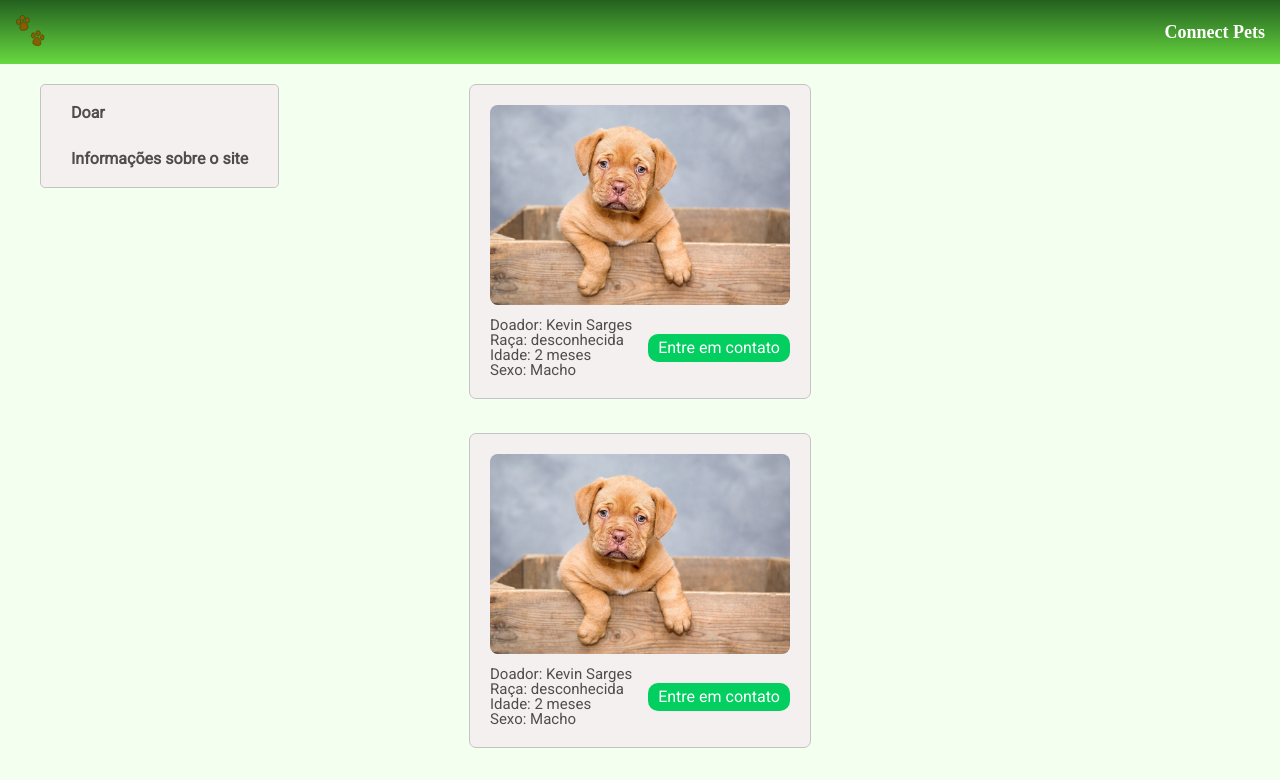
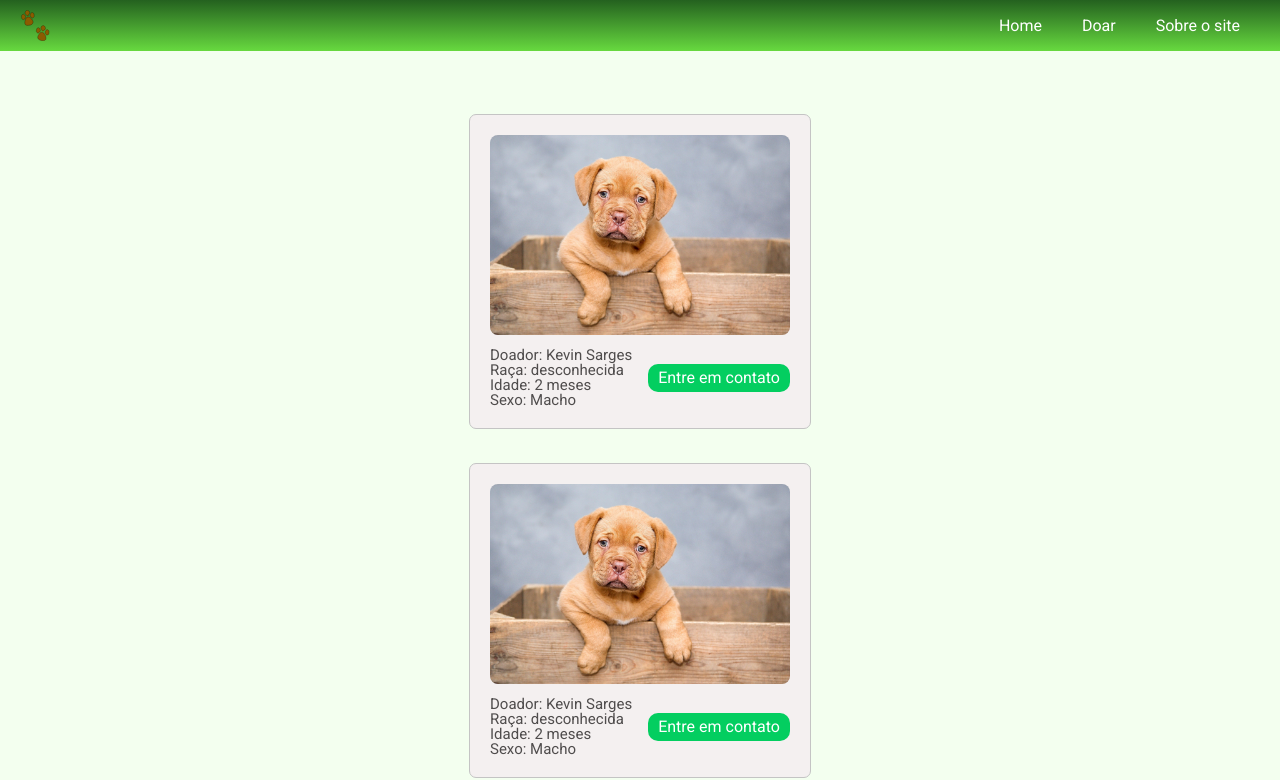
Before and after one commit to Kevin-Sarges/ConnectPets, a React (Create React App) app in the folder Front-End/: page / in a window 1280 px wide. Shown: the top 780 px of the page. Built offline with nearby package versions, Linux system fonts and the light colour scheme; the HTML template or start-up script is replaced by a standard one; a web font is replaced by a local one.

Commit message:
Connect Pets

```diff
--- a/Front-End/src/components/Feed/index.js
+++ b/Front-End/src/components/Feed/index.js
@@ -1,6 +1,5 @@
 import React from 'react';
 
-import Sidebar from '../Sidebar';
 import Pets from '../Pets'
 
 import { Container, DivContainer, Feed } from './styles';
@@ -9,7 +8,6 @@ function ContainerPets() {
   return (
     <Container>
       <DivContainer>
-        <Sidebar/>
         <Feed>
           <Pets/>
           <Pets/>
--- a/Front-End/src/components/Header/index.js
+++ b/Front-End/src/components/Header/index.js
@@ -1,16 +1,12 @@
 import React from 'react';
-import { Link } from 'react-router-dom';
 
-import Logo from '../../assets/images/logo.svg';
-import { Container, Image } from './styles';
+import NavBar from '../NavBar';
+import { Container } from './styles';
 
 function Header() {
   return (
     <Container>
-      <Link to="/">
-        <Image src={ Logo }/>
-      </Link>
-      <h3>Connect Pets</h3>
+      <NavBar/>
     </Container>
   );
 }
--- a/Front-End/src/components/Header/styles.js
+++ b/Front-End/src/components/Header/styles.js
@@ -2,20 +2,5 @@ import styled from 'styled-components';
 
 export const Container = styled.header`
 	width: 100%;
-	display: flex;
-	align-items: center;
-	justify-content: space-between;
 	padding: 15px;
-	background: linear-gradient(180deg, #24611F 0%, #67D93F 100%);
-	position: fixed;
-
-	> h3{
-		color: #ffffff;
-		font-size: 18px;
-	}
 `;
-
-export const Image = styled.img`
-	width: 30px;
-  height: 31px;
-`;
--- a/Front-End/src/components/NavBar/index.js
+++ b/Front-End/src/components/NavBar/index.js
@@ -1,10 +1,36 @@
-import React from 'react';
+import React, { useState } from 'react';
+import { Link } from 'react-router-dom';
 
-import { Nav } from './styles';
+import Logo from '../../assets/images/logo.svg';
+import { Nav, Image, Hamburger, Menu, MenuLink } from './styles';
 
 function NavBar() {
+  const [isOpen, setIsOpen] = useState(false);
+
   return (
-		<Nav></Nav>
+		<Nav>
+      <Image src={ Logo }/>
+
+      <Hamburger onClick={() => setIsOpen(!isOpen)}>
+        <span/>
+        <span/>
+        <span/>
+      </Hamburger>
+
+      <Menu isOpen={isOpen}>
+        <Link to="/">
+          <MenuLink>Home</MenuLink>
+        </Link>
+
+        <Link to="/donate">
+          <MenuLink>Doar</MenuLink>
+        </Link>
+
+        <Link to="#">
+          <MenuLink>Sobre o site</MenuLink>
+        </Link>
+      </Menu>
+    </Nav>
   );
 }
 
--- a/Front-End/src/components/NavBar/styles.js
+++ b/Front-End/src/components/NavBar/styles.js
@@ -1,9 +1,70 @@
 import styled from 'styled-components';
 
 export const Nav = styled.div`
-  padding: 0 20px;
+  padding: 10px 20px;
   display: flex;
   justify-content: space-between;
   align-items: center;
   flex-wrap: wrap;
+  background: linear-gradient(180deg, #24611F 0%, #67D93F 100%);
+  position: fixed;
+  top: 0;
+  left: 0;
+  right: 0;
 `;
+
+export const Image = styled.img`
+	width: 30px;
+  height: 31px;
+`;
+
+export const Hamburger = styled.div`
+  flex-direction: column;
+  cursor: pointer;
+
+  span{
+    height: 2px;
+    width: 25px;
+    background: white;
+    margin-bottom: 4px;
+    border-radius: 5px;
+
+    @media(max-width: 768px){
+      display: flex;
+    }
+  }
+`;
+
+export const Menu = styled.div`
+  display: flex;
+  justify-content: space-between;
+  align-items: center;
+  position: relative;
+  text-decoration: none;
+
+  > a{
+    text-decoration: none;
+  }
+
+  @media(max-width: 768px){
+    overflow: hidden;
+    flex-direction:column;
+    max-height: ${({ isOpen }) => (isOpen ? "300px" : "0")};
+    transition: max-height 0.3s ease-in;
+    width: 100%;
+  }
+`;
+
+
+export const MenuLink = styled.a`
+  padding: 10px 20px;
+  cursor: pointer;
+  text-align: center;
+  text-decoration: none;
+  color: #ffffff;
+
+  &:hover{
+    background: #67D93F;
+    border-radius: 8px;
+  }
+`;
--- a/Front-End/src/components/Sidebar/index.js
+++ /dev/null
@@ -1,22 +0,0 @@
-import React from 'react';
-import { Link } from 'react-router-dom';
-
-import { Container, SidebarMenu } from './styles';
-
-function Sidebar() {
-  return (
-    <Container>
-      <SidebarMenu>
-        <Link to="/donate">
-          Doar
-        </Link>
-
-        <Link to="#">
-          Informações sobre o site
-        </Link>
-      </SidebarMenu>
-    </Container>
-  );
-}
-
-export default Sidebar;
--- a/Front-End/src/components/Sidebar/styles.js
+++ /dev/null
@@ -1,28 +0,0 @@
-import styled from 'styled-components';
-
-export const Container = styled.div`
-	margin: 0 40px;
-	text-align: justify;
-	position: fixed;
-`;
-
-export const SidebarMenu= styled.div`
-	margin-top: 84px;
-	padding: 5px 30px;
-	display: flex;
-	flex-direction: column;
-	border-radius: 5px;
-	background: #f4f0f0;
-	border: 1px solid #c4c4c4;
-
-	> a{
-		margin: 15px 0px;
-		text-decoration: none;
-		color: #4F4C4C;
-		font-weight: 600;
-		font-family: 'Roboto', sans-serif;
-		&:hover{
-			color: #67D93F;
-		}
-	}
-`;
```
Also changed, not shown: 1 other file (tests, documents, lock files or other folders).
